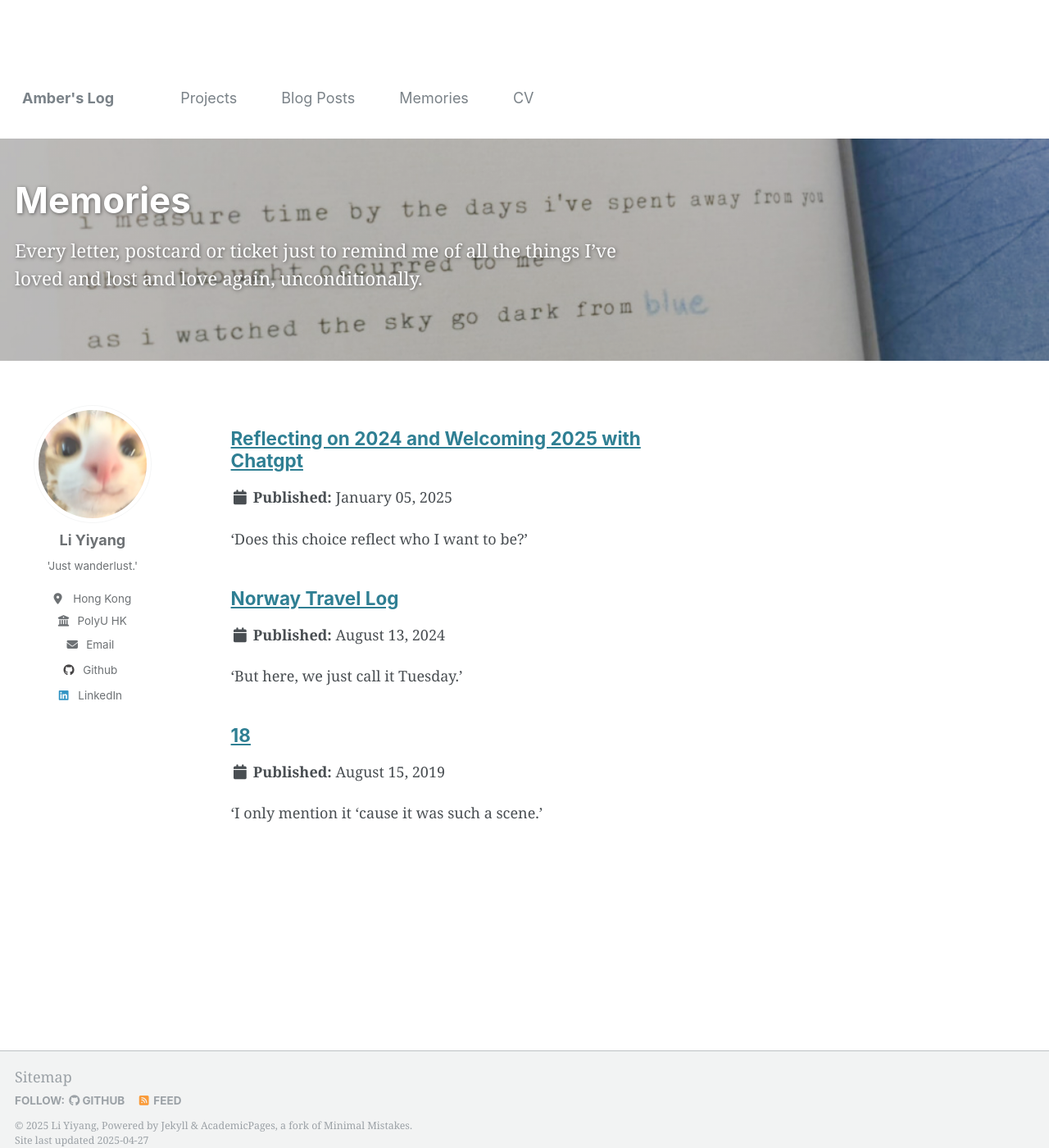
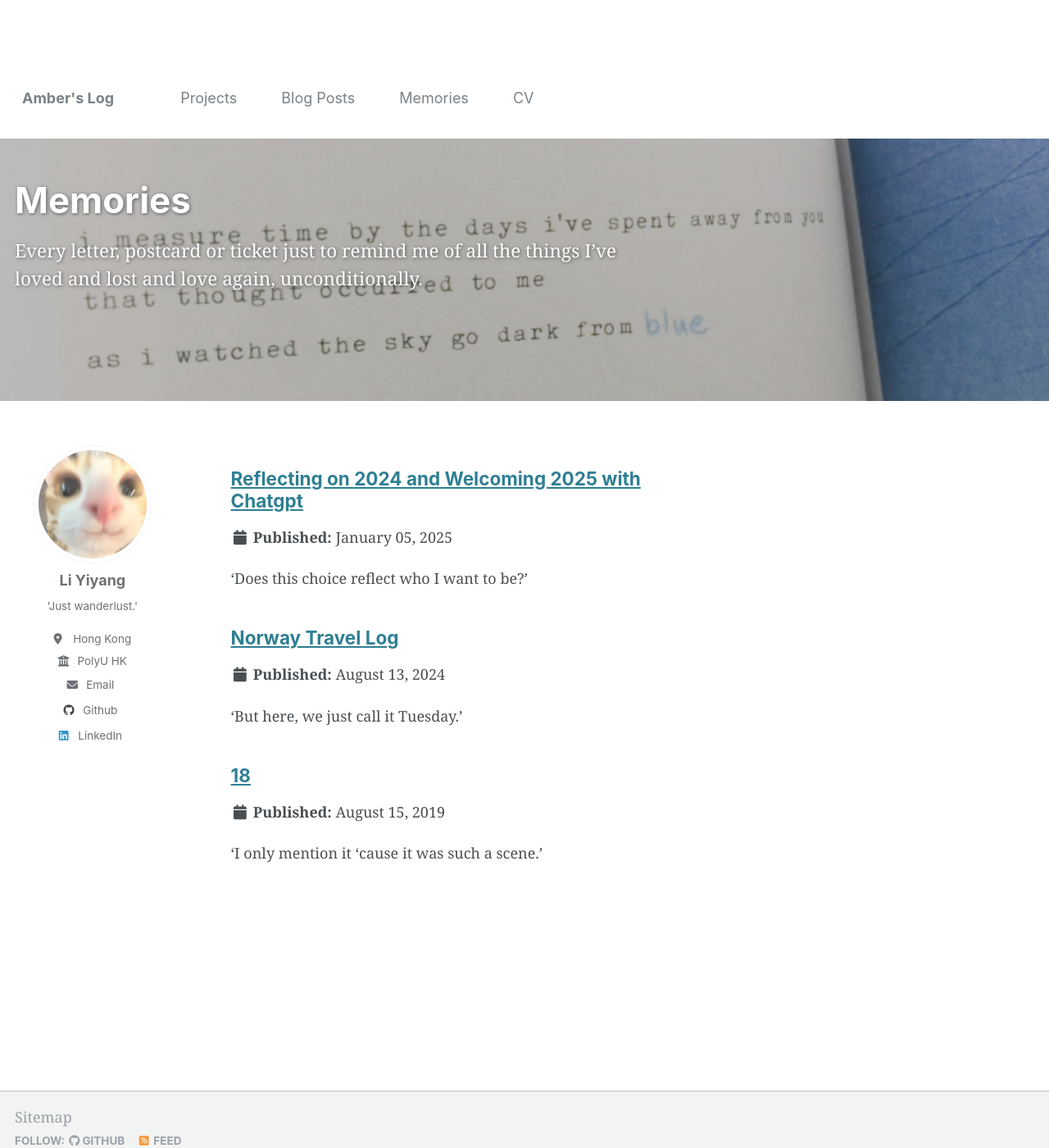
Before and after one commit to liyiyang-amber/liyiyang-amber.github.io, a Jekyll site: the page built from _pages/portfolio.html, in a window 1280 px wide and 1400 px high. Shown: the whole window at 82% size. Built offline with Jekyll 4.4.1, drawn with Linux system fonts in a browser that asks for light colours.

Commit message:
🥺try page hero layout aspect ratio 4

```diff
--- a/_sass/_page.scss
+++ b/_sass/_page.scss
@@ -124,6 +124,7 @@
     background-position: center;
     animation: intro 0.3s both;
     animation-delay: 0.25s;
+    aspect-ratio: 4;
 
     a {
       color: #fff;
```
